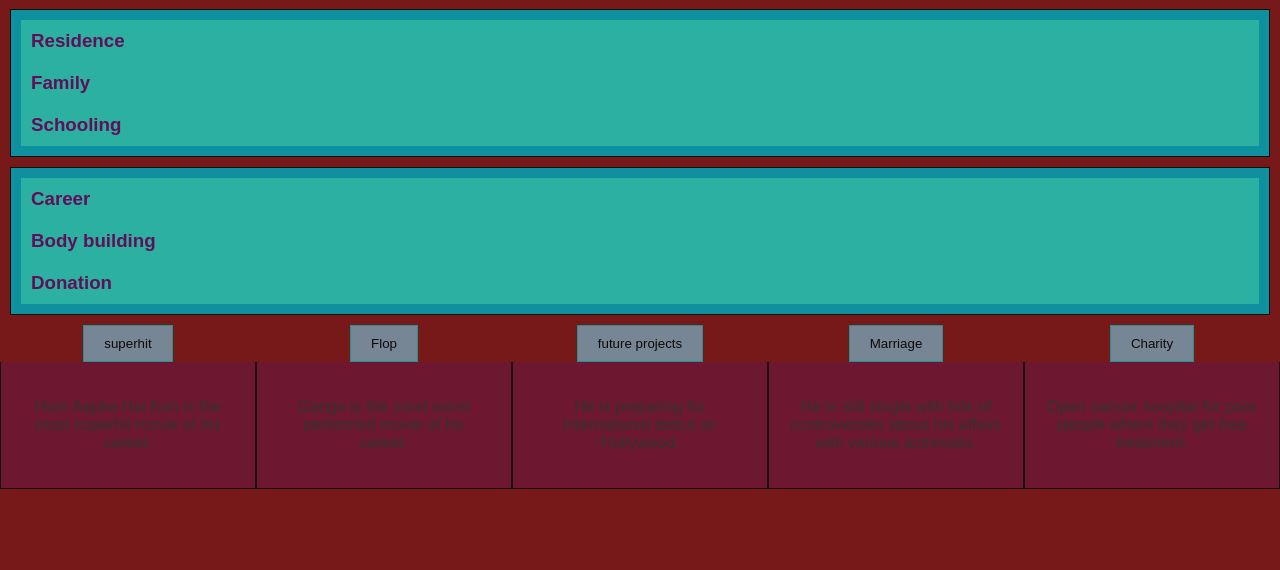
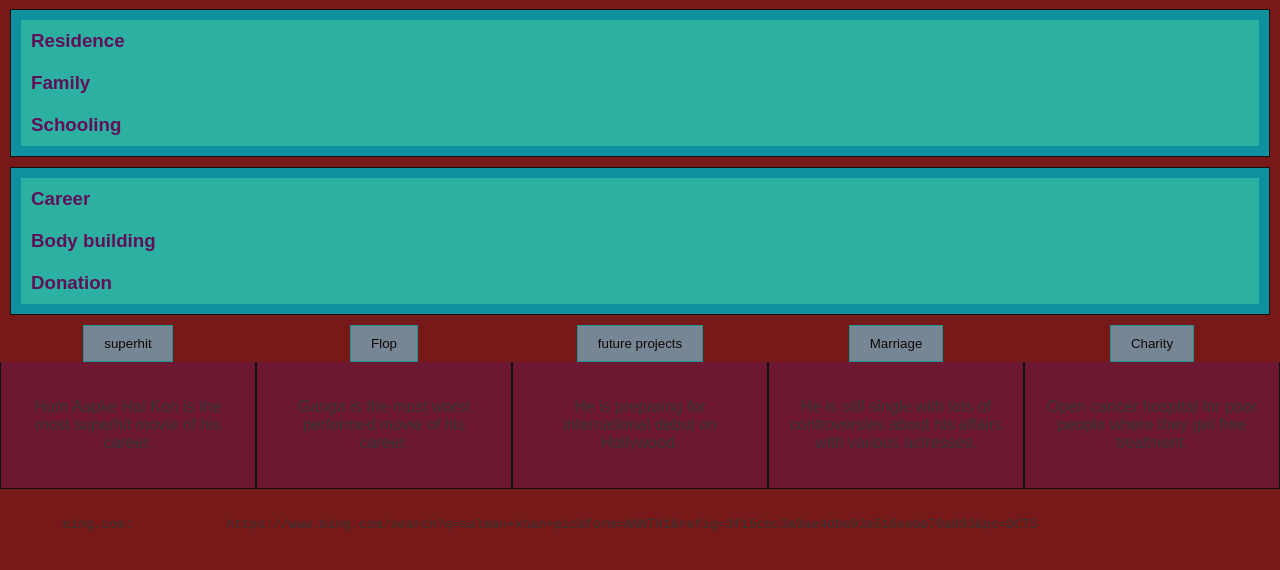
Before and after one commit to PawanSekhon/Pawandeep_WEB303As06, a plain HTML site: page index.html in a window 1280 px wide. Shown: the part 78-648 px from the top of the page. Drawn offline with nearby package versions, Linux system fonts and the light colour scheme.

Commit message:
added reference

```diff
--- a/index.html
+++ b/index.html
@@ -126,6 +126,11 @@
         </div>
     </div>
 </div>
+<pre>
+    <code>
+        bing.com:            https://www.bing.com/search?q=salman+khan+pic&form=ANNTH1&refig=3f15cbc3a9ae4dba93a516eebb70a093&pc=DCTS
+    </code>
+</pre>
 
 </main>
 
```
